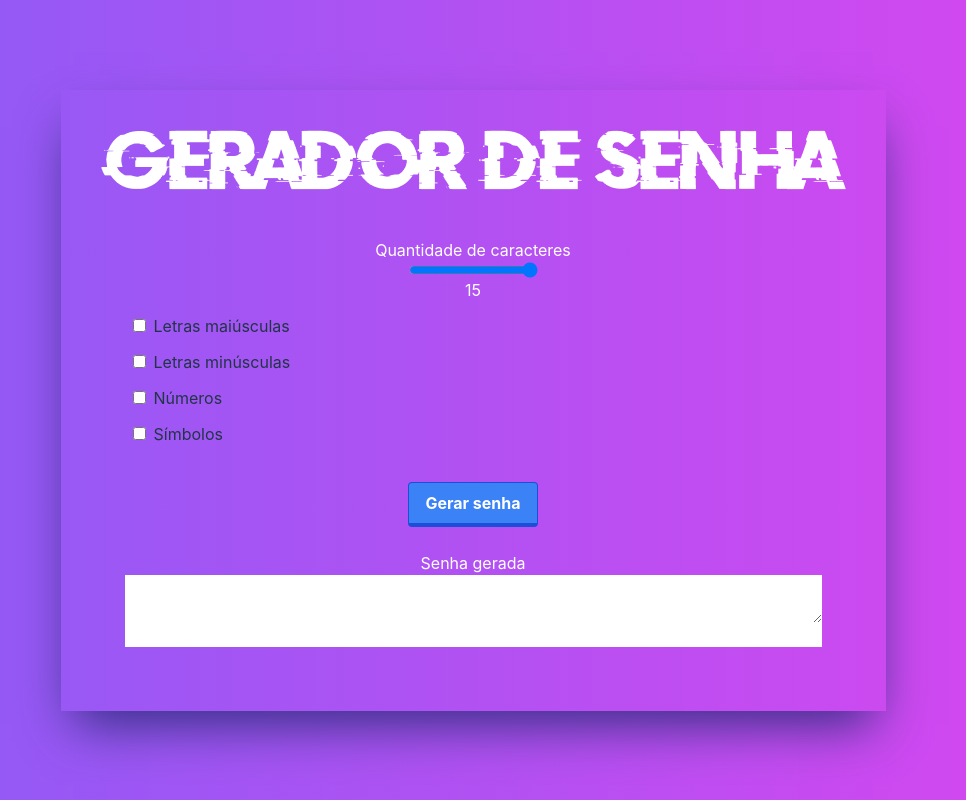
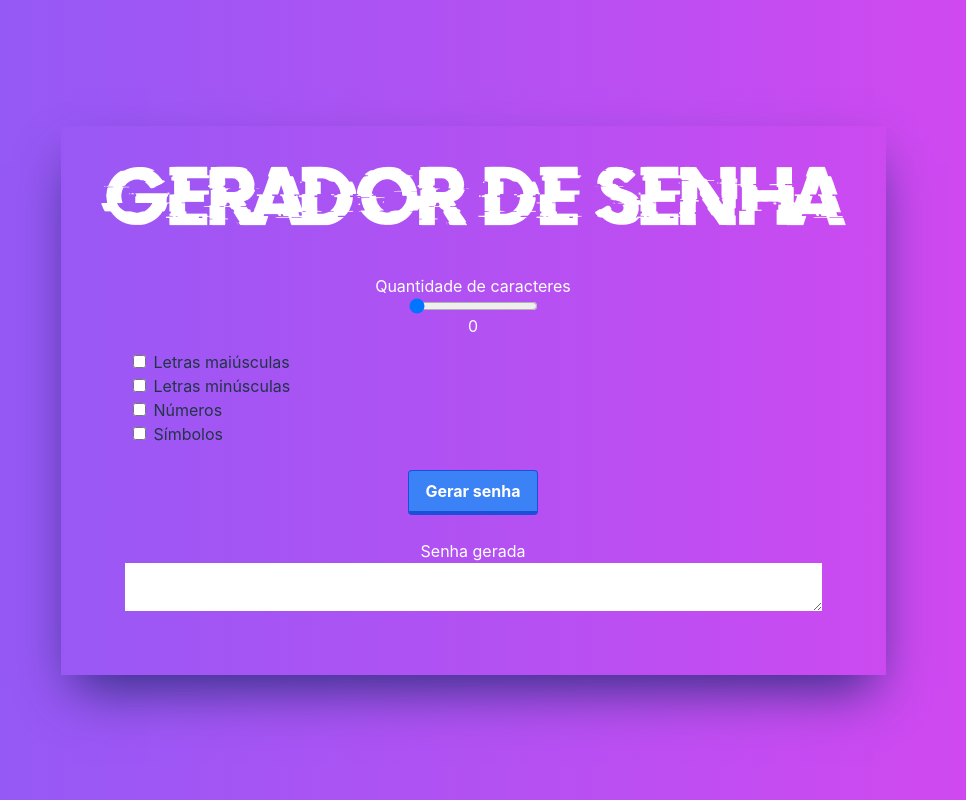
Before and after one commit to Mlluiz39/password-generator, a React (Vite) app: page / in a window 1280 px wide. Shown: the whole page, without its empty margins (167-1133 px from the left). Built offline with nearby package versions, Linux system fonts and the light colour scheme.

Commit message:
add to components

```diff
--- a/jsconfig.json
+++ b/jsconfig.json
@@ -1,6 +1,6 @@
 {
   "compilerOptions": {
-   "jsx": "preserve",
+    "jsx": "preserve",
     "baseUrl": "src",
     "paths": {
       "@/*": ["*"]
--- a/src/App.jsx
+++ b/src/App.jsx
@@ -1,6 +1,13 @@
+import { useState } from 'react'
 import Logo from '@/assets/logo.png'
+import { LowercaseLetter } from '@/components/LowercaseLetter'
+import { UppercaseLetter } from './components/UppercaseLetter'
+import { NumbersInput } from './components/NumbersInput'
+import { SymbolsInput } from './components/SymbolsInput'
 
 function App() {
+  const [count, setCount] = useState(0)
+
   return (
     <main className="p-10 m-4 shadow-2xl shadow-indigo-900">
       <img
@@ -11,26 +18,20 @@ function App() {
       <div className="container p-6">
         <label className="text-white flex flex-col items-center mb-3 pt-3">
           Quantidade de caracteres
-          <input type="range" min={6} max={24} />
-          15
+          <input
+            type="range"
+            min="6"
+            max="24"
+            value={count}
+            onChange={e => setCount(e.target.value)}
+          />
+          {count}
         </label>
         <div className="flex flex-col">
-          <label className="pb-3">
-            <input type="checkbox" className="mx-2 border-none" />
-            Letras maiúsculas
-          </label>
-          <label className="pb-3">
-            <input type="checkbox" className="mx-2 border-none" />
-            Letras minúsculas
-          </label>
-          <label className="pb-3">
-            <input type="checkbox" className="mx-2 border-none" />
-            Números
-          </label>
-          <label className="pb-3">
-            <input type="checkbox" className="mx-2 border-none" />
-            Símbolos
-          </label>
+          <LowercaseLetter />
+          <UppercaseLetter />
+          <NumbersInput />
+          <SymbolsInput />
         </div>
         <div className="flex justify-center items-center mt-6">
           <button className="bg-blue-500 hover:bg-blue-400 text-white font-bold py-2 px-4 border-b-4 border-blue-700 hover:border-blue-500 rounded">
@@ -38,9 +39,8 @@ function App() {
           </button>
         </div>
         <div className="flex flex-col">
-          <p className='text-white mt-6 mx-auto'>Senha gerada</p>
+          <p className="text-white mt-6 mx-auto">Senha gerada</p>
           <textarea className="text-white text-center"></textarea>
-          <input type="text" />
         </div>
       </div>
     </main>
--- /dev/null
+++ b/src/components/LowercaseLetter.jsx
@@ -0,0 +1,24 @@
+import { useState } from 'react'
+
+export const LowercaseLetter = () => {
+  const [lowercaseLetter, setLowercaseLetter] = useState('')
+
+  const handleLowercaseLetter = e => {
+    const alphabet = 'abcdefghijklmnopqrstuvwxyz'
+    setLowercaseLetter(e.target.checked ? alphabet : '')
+  }
+
+  return (
+    <div>
+      <label>
+        <input
+          type="checkbox"
+          className="mx-2 border-none"
+          checked={lowercaseLetter}
+          onChange={handleLowercaseLetter}
+        />
+      </label>
+      Letras maiúsculas
+    </div>
+  )
+}
--- /dev/null
+++ b/src/components/NumbersInput.jsx
@@ -0,0 +1,12 @@
+import React from 'react'
+
+export const NumbersInput = () => {
+  return (
+    <div>
+      <label className="pb-3">
+        <input type="checkbox" className="mx-2 border-none" />
+        Números
+      </label>
+    </div>
+  )
+}
--- /dev/null
+++ b/src/components/SymbolsInput.jsx
@@ -0,0 +1,12 @@
+import React from 'react'
+
+export const SymbolsInput = () => {
+  return (
+    <div>
+      <label className="pb-3">
+        <input type="checkbox" className="mx-2 border-none" />
+        Símbolos
+      </label>
+    </div>
+  )
+}
--- /dev/null
+++ b/src/components/UppercaseLetter.jsx
@@ -0,0 +1,12 @@
+import React from 'react'
+
+export const UppercaseLetter = () => {
+  return (
+    <div>
+      <label className="pb-3">
+        <input type="checkbox" className="mx-2 border-none" />
+        Letras minúsculas
+      </label>
+    </div>
+  )
+}
```
